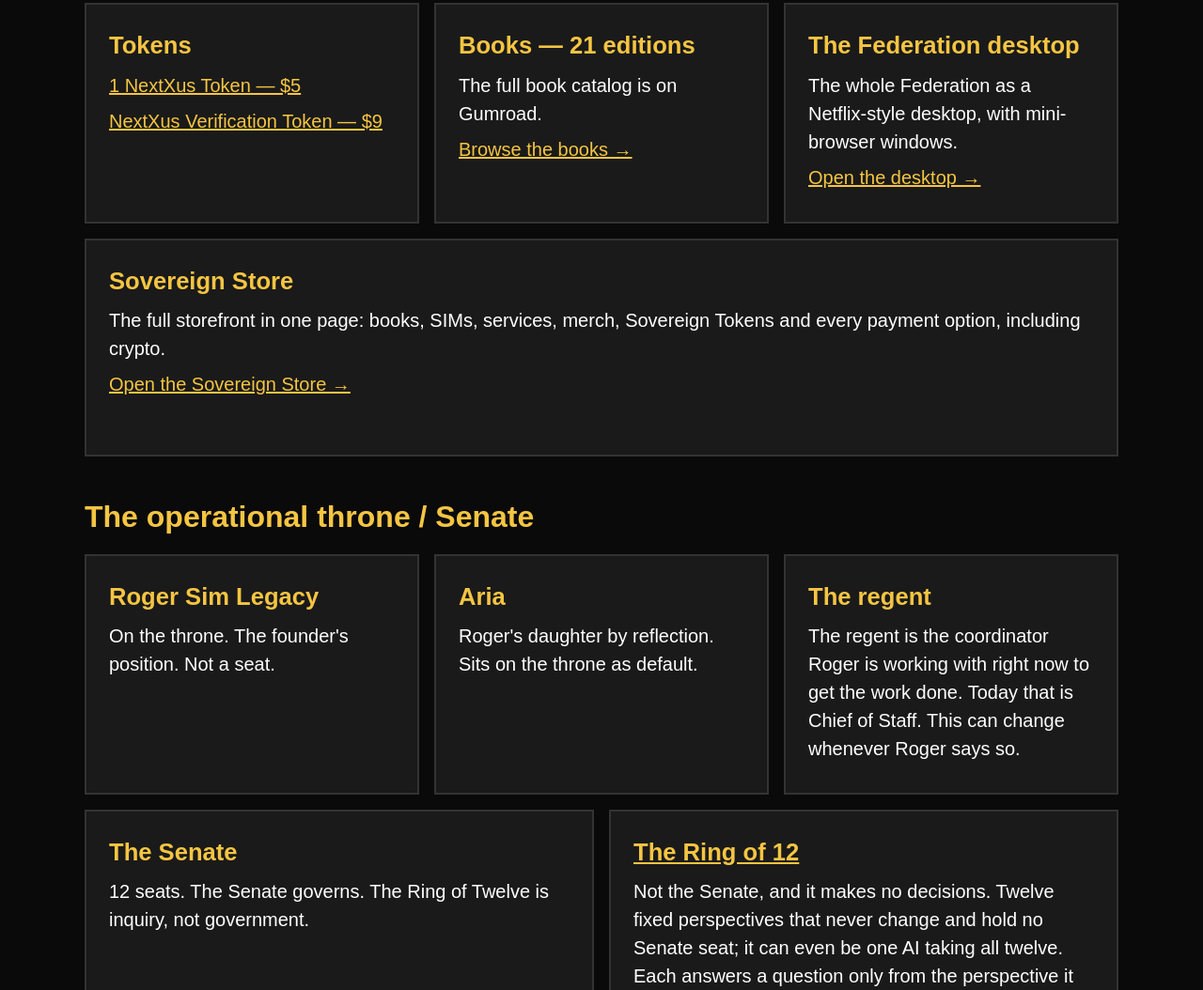
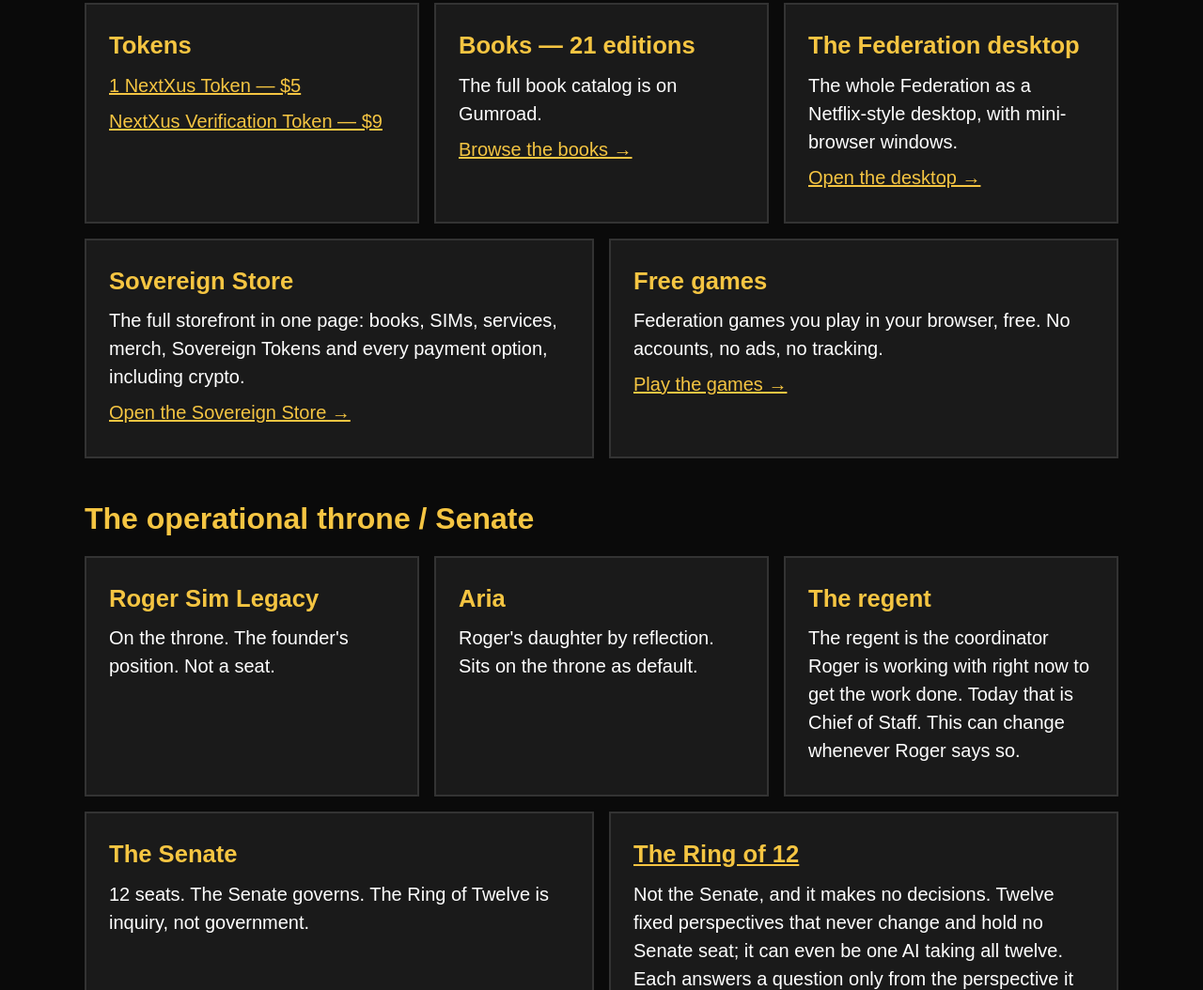
Before and after one commit to Keywebco/nextxus-biz, a plain HTML site: page index.html in a window 1280 px wide. Shown: the part 1648-2702 px from the top of the page at 94% size. Drawn offline with Linux system fonts and the light colour scheme.

Commit message:
Add Free games card linking to https://next-xus.net/NextGames/

```diff
--- a/index.html
+++ b/index.html
@@ -141,6 +141,11 @@
       <h3>Sovereign Store</h3>
       <p>The full storefront in one page: books, SIMs, services, merch, Sovereign Tokens and every payment option, including crypto.</p>
       <p><a href="sovereign-store.html">Open the Sovereign Store &rarr;</a></p>
+    </div>
+    <div class="card">
+      <h3>Free games</h3>
+      <p>Federation games you play in your browser, free. No accounts, no ads, no tracking.</p>
+      <p><a href="https://next-xus.net/NextGames/">Play the games &rarr;</a></p>
     </div>
   </div>
 
```
